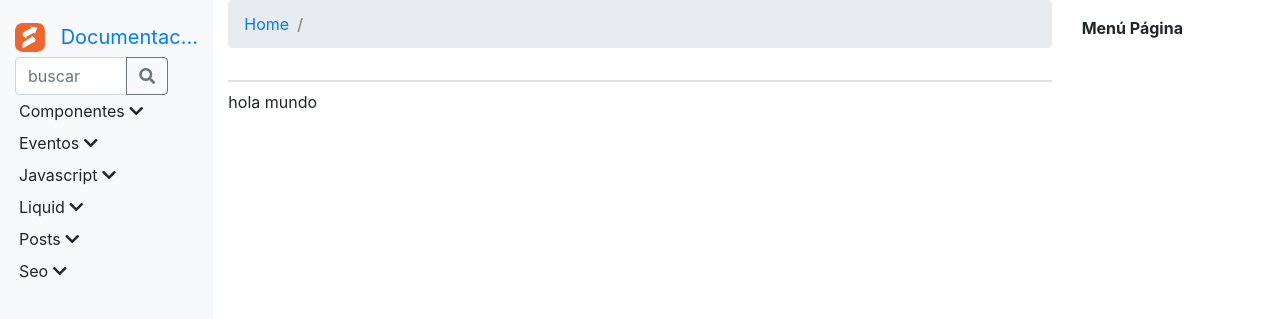
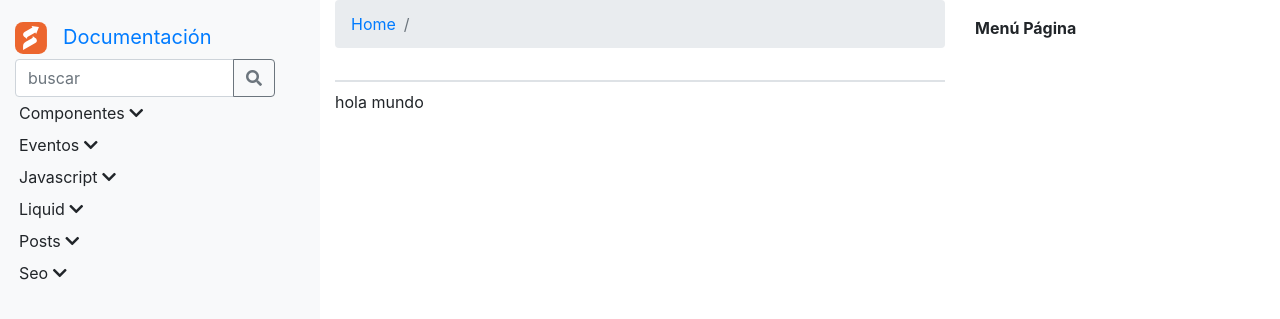
Before and after one commit to Bsale-IO/template-docs, a Jekyll site: the page built from docs/index.md, in a window 1280 px wide and 900 px high. Shown: the top 319 px of the window. Built offline with Jekyll 4.4.1, drawn with Linux system fonts in a browser that asks for light colours; our own code applies the rules of GitHub Pages for plain Markdown files.

Commit message:
layout page update

```diff
--- a/docs/_layouts/default.html
+++ b/docs/_layouts/default.html
@@ -5,17 +5,16 @@
         <div class="row">
 
             <!-- menu site -->
-            <nav class="col-md-12 col-lg-3 col-xl-2 order-md-1 bg-light navbar-expand-lg nav-menu-lg">
+            <nav class="col-md-12 col-lg-3 col-xl-3 order-md-1 bg-light navbar-expand-lg nav-menu-lg">
                 {% include menu.html %}
             </nav>
             <!--menu title-->
-            <div class="col-md-3 col-lg-3 col-xl-2 order-md-3 nav-menu-md nav-title">
+            <div class="col-md-3 col-lg-3 col-xl-3 order-md-3 nav-menu-md nav-title">
                 <span class="h1 d-md-none">{{page.title}}</span>
-                <strong>Menú Página</strong>
                 <nav id="page-menu" class="page-menu"></nav>
             </div>
             <!-- content -->
-            <article class="col-md-9 col-lg-6 col-xl-8  order-md-2">
+            <section class="col-md-9 col-lg-6 col-xl-6  order-md-2">
                 <nav aria-label="breadcrumb">
                     <ol class="breadcrumb">
                         <li class="breadcrumb-item">
@@ -31,9 +30,11 @@
                         </li>
                     </ol>
                 </nav>
+                <article class="content">
                 <h1 class="d-none d-md-block">{{page.title}}</h1>
                 {{ content }}
-            </article>
+                </article>
+            </section>
         </div>
     </main>
     {% include footer.html %}
--- a/docs/_sass/layout.scss
+++ b/docs/_sass/layout.scss
@@ -32,7 +32,9 @@ body {
 //page
 .page-menu a{
 display:block;
-color:rgb(108, 117, 125)
+color:rgb(108, 117, 125);
+padding-top: .25rem;
+padding-bottom: .25rem
 }
 .menu-level-h1{  padding-left:0; font-weight: bold;}
 .menu-level-h2{  padding-left:0rem}
@@ -132,6 +134,9 @@ h1,h2,h3,h4,h5,h6,
 }
 
 
+
+
+.content {
     img{
         max-width:100%;
         height:auto;
@@ -139,12 +144,7 @@ img{
         border-radius:.25rem;
         box-shadow: rgba(0, 0, 0, 0.25) 0px 0.0625em 0.0625em, rgba(0, 0, 0, 0.25) 0px 0.125em 0.5em, rgba(255, 255, 255, 0.1) 0px 0px 0px 1px inset;
     }
-.navbar-brand img{
-box-shadow:none;
-border-radius:0px;
-border: 0 none;
 }
-
 
 @mixin navMenu{
     align-self: flex-start; //si esta dentro de flex necesita esta propuesta
--- a/docs/assets/js/script.js
+++ b/docs/assets/js/script.js
@@ -2,7 +2,7 @@
     var menu = document.querySelector("#page-menu")
     if(menu){
         var title = document.querySelectorAll("h2,h3,h4,h5,h6"); //no considera h1 por ser el titulo de la pagina
-        var items = "";
+        var items = "<strong>Menú Página</strong>";
         for(let i=0;i<title.length; i++){
             items +=`<a class="menu-level-${title[i].localName}" href="#${title[i].id}">${title[i].innerText}</a>`;
         }
```
Lines whose indentation alone changed are shown as unchanged.
